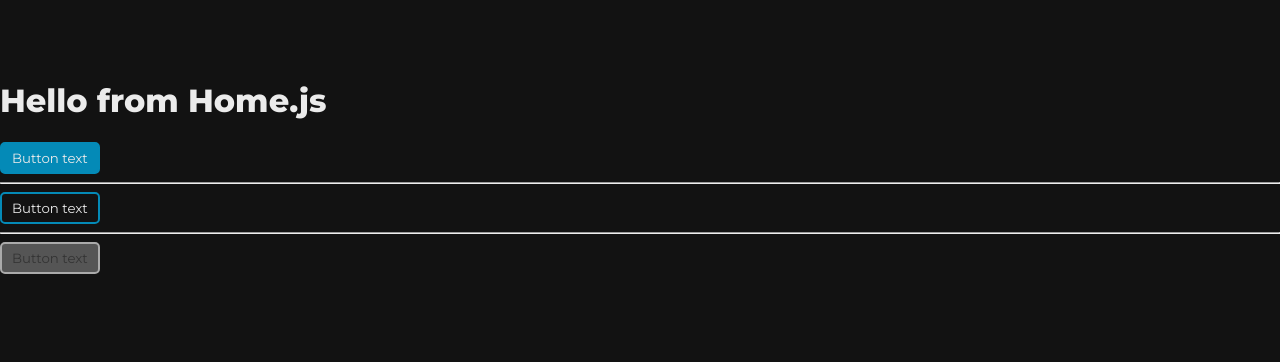
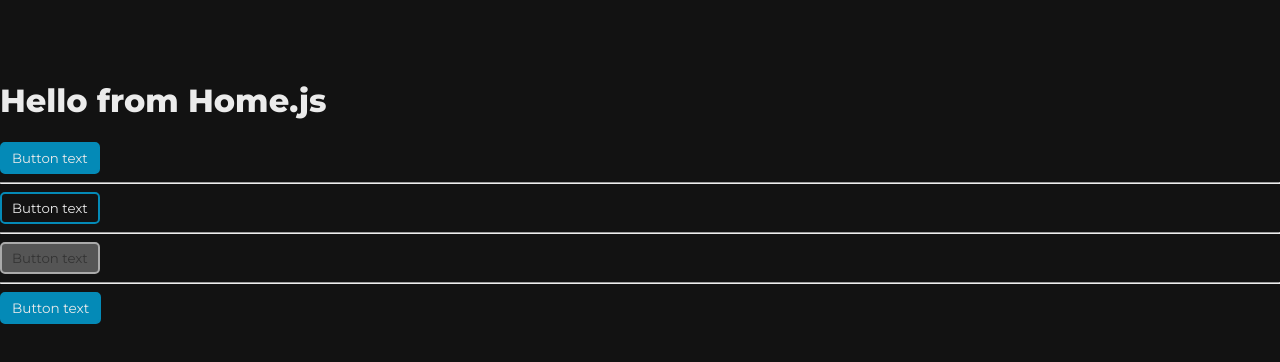
Before and after one commit to Artur-Lepczynski/Listify, a React (Create React App) app: page / in a window 1280 px wide. Shown: the top 362 px of the page. Built offline with nearby package versions, Linux system fonts and the light colour scheme; no server answers.

Commit message:
add: link option to the generic button component

```diff
--- a/src/components/UI/Button.js
+++ b/src/components/UI/Button.js
@@ -1,20 +1,23 @@
+import { Link } from "react-router-dom";
 import { useTheme } from "../../hooks/useTheme";
 import style from "./Button.module.css";
 
 export default function Button(props) {
   //look: primary/secondary
+  //type: button/link
 
   const getClassName = useTheme(style);
 
   let className;
-  if(props.disabled){
-    className = style["button-disabled"]
-  }else{
-    className = getClassName("button-"+props.look);
+  if (props.disabled) {
+    className = style["button-disabled"];
+  } else {
+    className = getClassName("button-" + props.look);
   }
 
-
   return (
+    <>
+      {props.type === "button" && (
         <button
           className={`${style.button} ${className} ${props.className}`}
           type="button"
@@ -23,5 +26,15 @@ export default function Button(props) {
         >
           {props.children}
         </button>
+      )}
+      {props.type === "link" && (
+        <Link
+          to={props.to}
+          className={`${style.button} ${style.link} ${className} ${props.className}`}
+        >
+          {props.children}
+        </Link>
+      )}
+    </>
   );
 }
--- a/src/components/UI/Button.module.css
+++ b/src/components/UI/Button.module.css
@@ -2,13 +2,22 @@
   min-width: 10px;
   padding: 6px 10px;
   border-radius: var(--border-radius-1);
-  box-sizing: border-box;
   font-family: Montserrat;
   cursor: pointer;
   transition: transform var(--button-scale-duration);
 }
 
 .button:active{
+  transform: scale(0.95);
+}
+
+.link{
+  font-size: 0.85em;
+  text-decoration: none;
+  display: inline-block;
+}
+
+.link:active{
   transform: scale(0.95);
 }
 
--- a/src/components/home/Home.js
+++ b/src/components/home/Home.js
@@ -6,13 +6,16 @@ export default function Home(){
   return (
     <Page>
       <h1>Hello from Home.js</h1>
-      <Button look="primary">Button text</Button>
+      <Button type="button" look="primary">Button text</Button>
       <br></br>
       <hr></hr>
-      <Button look="secondary">Button text</Button>
+      <Button type="button" look="secondary">Button text</Button>
       <br></br>
       <hr></hr>
-      <Button look="secondary" disabled >Button text</Button>
+      <Button type="button" look="secondary" disabled >Button text</Button>
+      <br></br>
+      <hr></hr>
+      <Button type="link" look="primary">Button text</Button>
     </Page>
   )
 }
```
Lines whose indentation alone changed are shown as unchanged.
